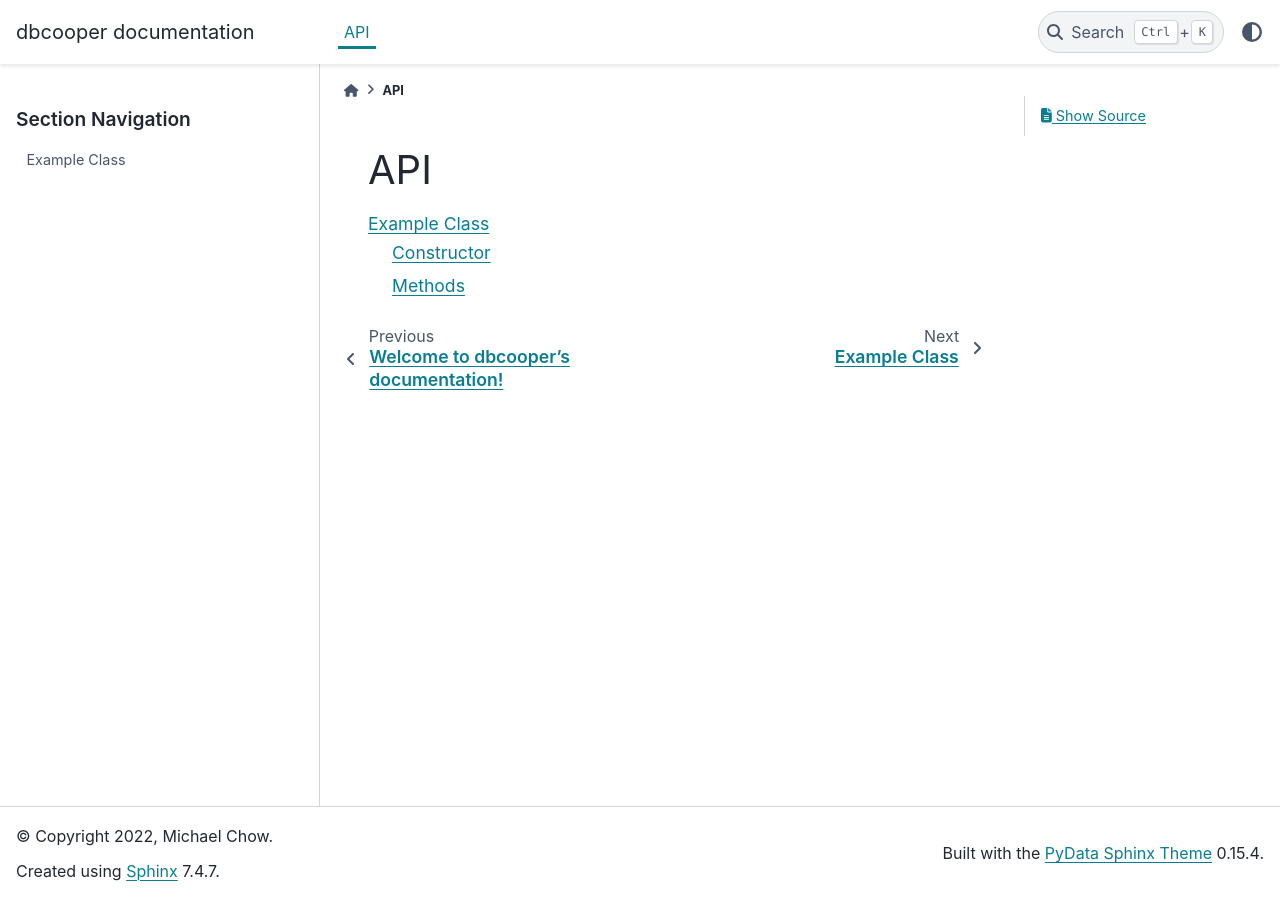
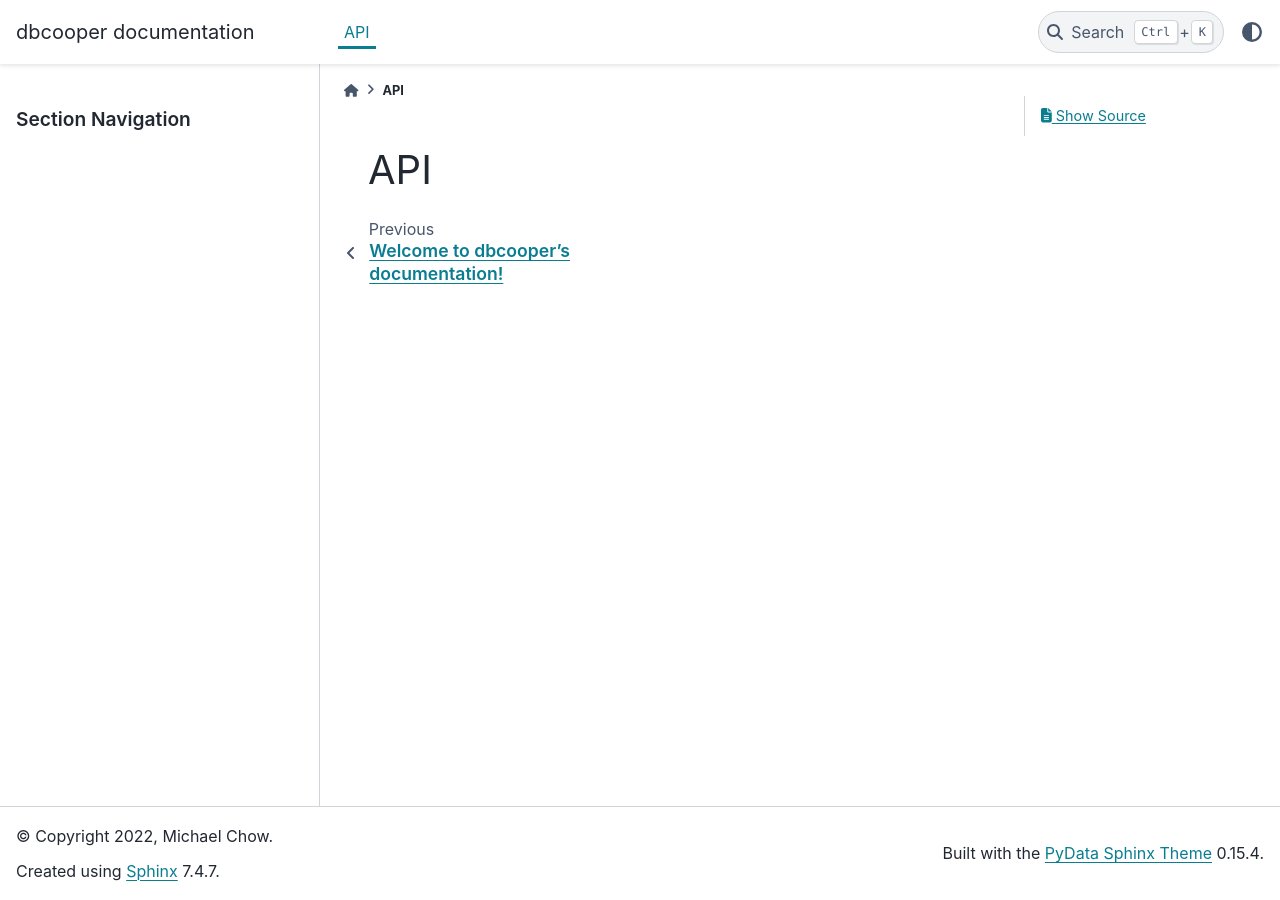
Before and after one commit to machow/dbcooper-py, a Sphinx documentation site: the page built from docs/api/index.rst, in a window 1280 px wide. Built offline with Sphinx 7.4.7 and the PyData theme 0.15.4, drawn with Linux system fonts in a browser that asks for light colours.

```diff
--- a/docs/api/index.rst
+++ b/docs/api/index.rst
@@ -3,5 +3,3 @@ API
 
 .. toctree::
    :maxdepth: 2
-
-   example_class
--- a/docs/conf.py
+++ b/docs/conf.py
@@ -30,7 +30,6 @@ author = "Michael Chow"
 extensions = [
     "sphinx.ext.autodoc",
     "sphinx.ext.autosummary",
-    "numpydoc",
 ]
 
 # Add any paths that contain templates here, relative to this directory.
```
